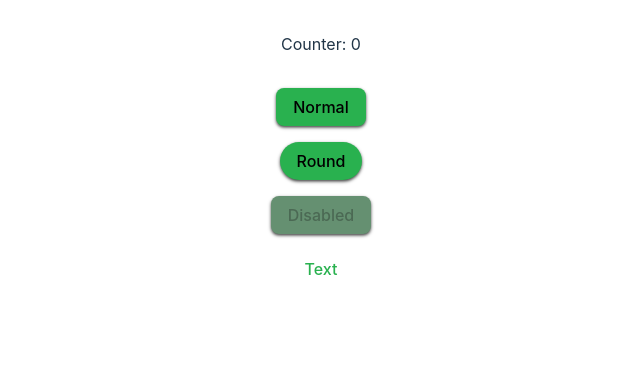
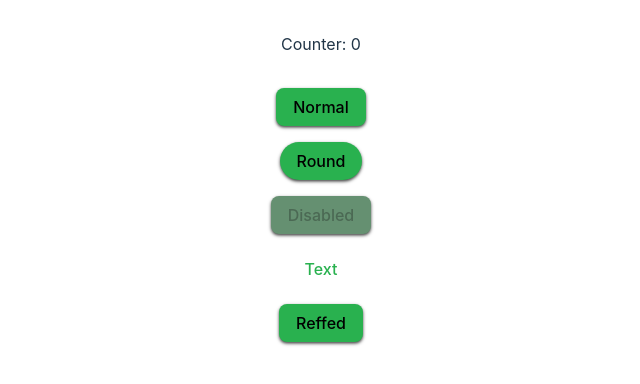
Before and after one commit to bartlomiejskorupski/react-component-library, a React (Vite) app: page / in a window 1280 px wide. Shown: the top 384 px of the page, without its empty margins (319-959 px from the left). Built offline with nearby package versions, Linux system fonts and the light colour scheme.

Commit message:
Button add forwardRef

```diff
--- a/lib/components/Button/index.tsx
+++ b/lib/components/Button/index.tsx
@@ -1,21 +1,29 @@
-import { forwardRef } from 'react';
+import {
+  ButtonHTMLAttributes,
+  ForwardedRef,
+  PropsWithChildren,
+  forwardRef,
+} from 'react';
 import styles from './styles.module.css';
 
 type ButtonProps = {
   className?: string;
   round?: boolean;
   text?: boolean;
-} & React.PropsWithChildren &
-  React.ButtonHTMLAttributes<HTMLButtonElement>;
+} & PropsWithChildren &
+  ButtonHTMLAttributes<HTMLButtonElement>;
 
-export default forwardRef(function Button(props: ButtonProps) {
+export default forwardRef(function Button(
+  props: ButtonProps,
+  ref: ForwardedRef<HTMLButtonElement>
+) {
   const { className, round, text, children, ...rest } = props;
 
   const classes = `${className ?? ''} ${styles.button} ${
     round ? styles.round : ''
   } ${text ? styles.text : ''}`;
   return (
-    <button className={classes} {...rest}>
+    <button ref={ref} className={classes} {...rest}>
       {children}
     </button>
   );
--- a/src/App.tsx
+++ b/src/App.tsx
@@ -1,9 +1,15 @@
 import './App.css';
 import { Button } from '../lib';
-import { useState } from 'react';
+import { useRef, useState } from 'react';
 
 function App() {
   const [counter, setCounter] = useState(0);
+
+  const reffedRef = useRef(null);
+
+  function handleReffedClick() {
+    console.log(reffedRef.current);
+  }
 
   return (
     <section id="buttons-section">
@@ -14,6 +20,9 @@ function App() {
         Disabled
       </Button>
       <Button text>Text</Button>
+      <Button ref={reffedRef} onClick={handleReffedClick}>
+        Reffed
+      </Button>
     </section>
   );
 }
```
